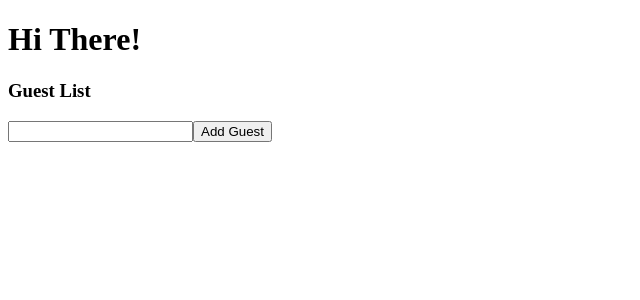
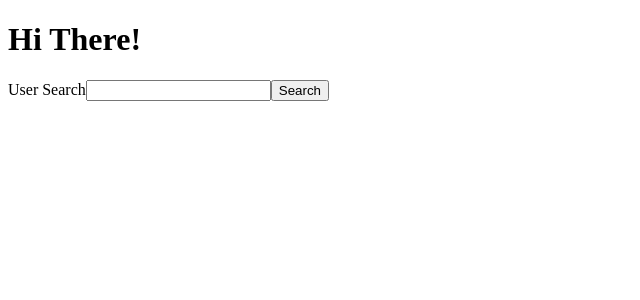
Before and after one commit to pacificsun/react-ts, a React (Create React App) app: page / in a window 1280 px wide. Shown: the top 300 px of the page, without its empty margins (0-640 px from the left). Built offline with nearby package versions, Linux system fonts and the light colour scheme.

Commit message:
states with ts

```diff
--- a/src/index.tsx
+++ b/src/index.tsx
@@ -5,7 +5,7 @@ const App = () => {
   return (
     <div>
       <h1>Hi There!</h1>
-      <GuestList />
+      <UserSearch />
     </div>
   );
 };
--- a/src/state/GuestList.tsx
+++ b/src/state/GuestList.tsx
@@ -17,6 +17,7 @@ export const GuestList: React.FC = () => {
           <li key={guest}>{guest}</li>
         ))}
       </ul>
+      {/* Controlled input */}
       <input value={name} onChange={(e) => setName(e.target.value)} />
       <button onClick={onClick}>Add Guest</button>
     </div>
--- a/src/state/UserSearch.tsx
+++ b/src/state/UserSearch.tsx
@@ -21,8 +21,11 @@ export const UserSearch: React.FC = () => {
     <div>
       User Search
       <input value={name} onChange={(e) => setName(e.target.value)} />
-      <button onClick={onClick}></button>
-      <div>{user?.name}</div>
+      <button onClick={onClick}>Search</button>
+      <div>
+        {user?.name}
+        {user?.age}
+      </div>
     </div>
   );
 };
```
Also changed, not shown: application.txt, 1 other file (tests, documents, lock files or other folders).
